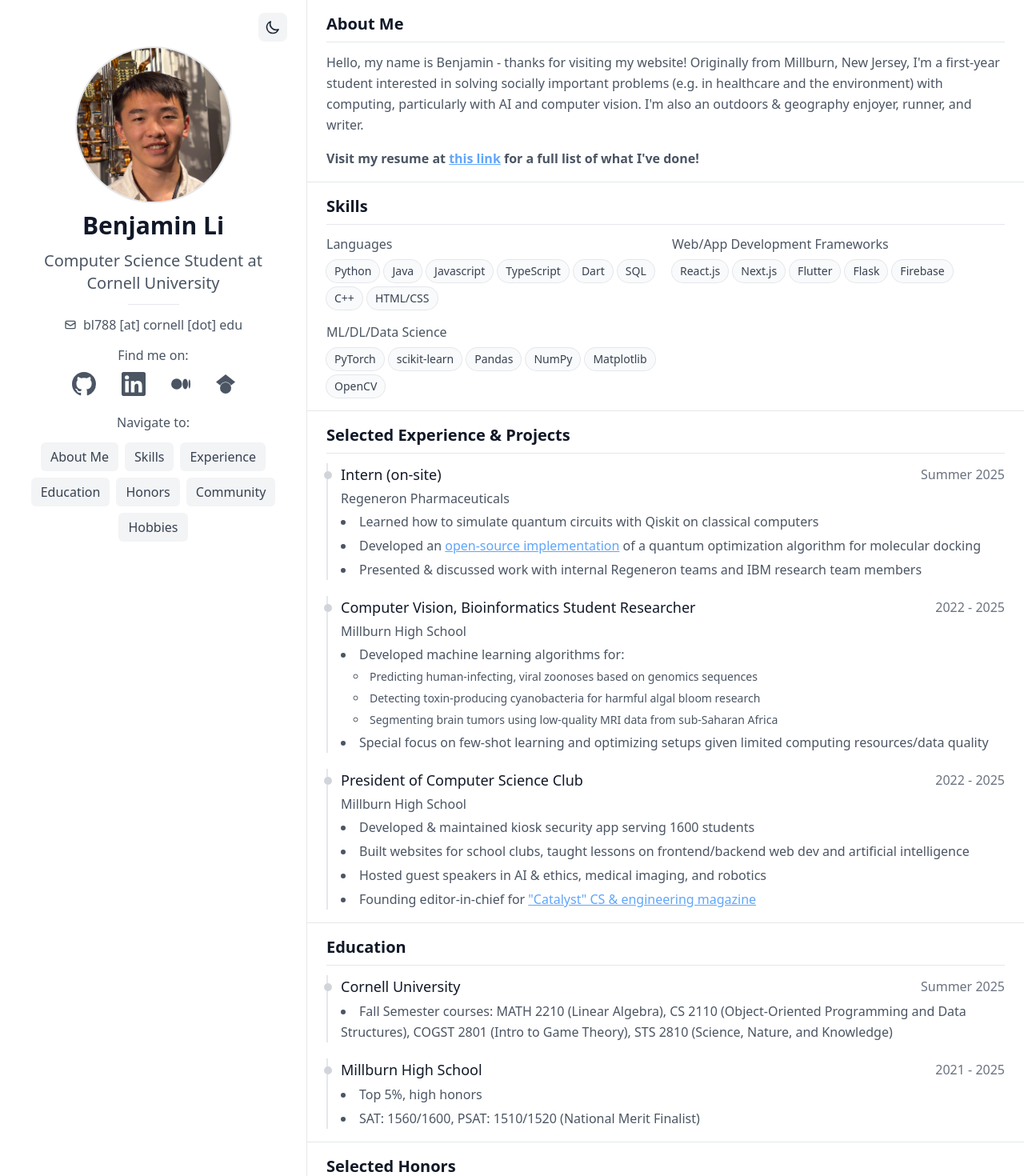
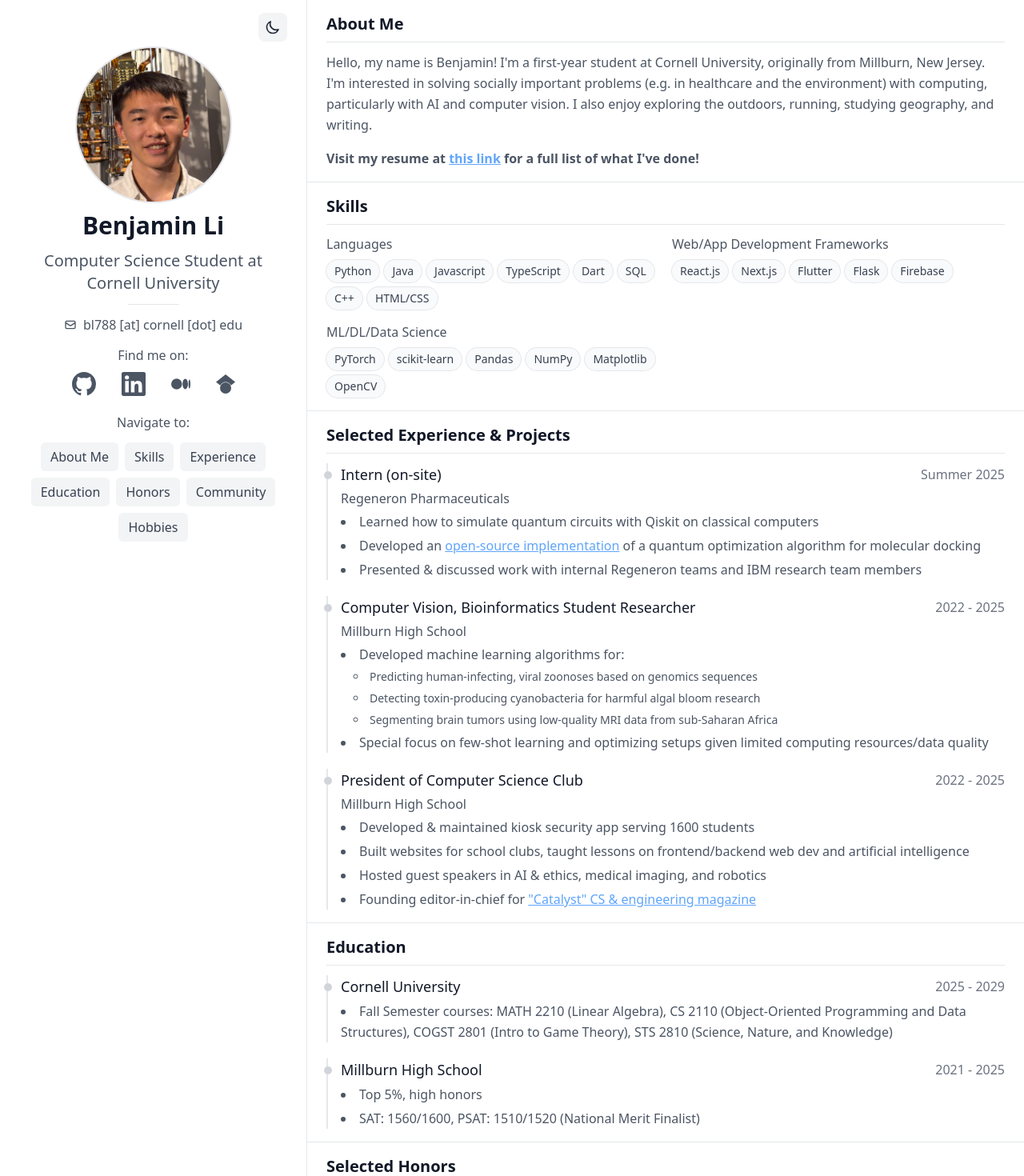
Before and after one commit to 25benjaminli/ben-website, a Next.js app: page / in a window 1280 px wide. Shown: the top 1470 px of the page at 80% size. Built offline with nearby package versions, Linux system fonts and the light colour scheme.

Commit message:
update layout

```diff
--- a/app/components/AboutSection.tsx
+++ b/app/components/AboutSection.tsx
@@ -3,9 +3,9 @@
 		<div className="defaultContainer">
 			<div className="space-y-4">
 				<p>
-					Hello, my name is Benjamin - thanks for visiting my website! Originally from Millburn, New Jersey,
-					I'm a first-year student interested in solving socially important problems (e.g. in healthcare and the environment) with computing, particularly with AI and computer vision.
-					I'm also an outdoors & geography enjoyer, runner, and writer.
+					Hello, my name is Benjamin! I'm a first-year student at Cornell University, originally from Millburn, New Jersey.
+					I'm interested in solving socially important problems (e.g. in healthcare and the environment) with computing, particularly with AI and computer vision.
+					I also enjoy exploring the outdoors, running, studying geography, and writing.
 				</p>
                 {/* bold the text */}
 
--- a/app/components/EducationSection.tsx
+++ b/app/components/EducationSection.tsx
@@ -5,7 +5,7 @@
 		{
 			role: 'Cornell University',
 			org: '',
-			period: 'Summer 2025',
+			period: '2025 - 2029',
 			highlights: (
 				<ul>
 					<li>Fall Semester courses: MATH 2210 (Linear Algebra), CS 2110 (Object-Oriented Programming and Data Structures), COGST 2801 (Intro to Game Theory), STS 2810 (Science, Nature, and Knowledge)</li>
--- a/app/components/HobbiesSection.tsx
+++ b/app/components/HobbiesSection.tsx
@@ -28,7 +28,7 @@
 
                     <figure className="text-center">
 						<Image src="/rainier.png" alt="Photo 2" width={400} height={400} className="object-cover rounded-lg shadow-md" />
-						<figcaption className="text-sm text-gray-500 dark:text-gray-400 mt-2 max-w-[400px]">10+ mile hiking trip, reaching 8000 ft elevation near Mount Rainier, WA</figcaption>
+						<figcaption className="text-sm text-gray-500 dark:text-gray-400 mt-2 max-w-[400px]">Reaching 8000 ft elevation near Mount Rainier, WA!</figcaption>
 					</figure>
 
                     <figure className="text-center">
--- a/app/layout.tsx
+++ b/app/layout.tsx
@@ -14,11 +14,14 @@
 });
 
 export const metadata: Metadata = {
-	title: 'Benjamin Li\'s Website',
-	description:
-		'Welcome to my website!',
+	title: 'Benjamin Li',
+	description: "I'm a student at Cornell University, originally from Millburn, New Jersey, interested in \
+	leveraging artificial intelligence and computer vision to solve socially important problems \
+	(e.g. in healthcare and the environment)",
 	keywords: [
+		'Computer Science',
 		'Software Developer',
+		'Research',
 		'JavaScript',
 		'TypeScript',
 		'React',
@@ -29,22 +32,21 @@
 		'Machine Learning',
 		'Deep Learning',
 		'AI',
-		'Millburn',
-		'New Jersey'
+		'Cornell'
 	],
 	authors: [{ name: 'Benjamin Li' }],
 	creator: 'Benjamin Li',
 	openGraph: {
 		title: 'Benjamin Li - Developer Website',
 		description: 'Passionate about AI/ML for practical applications',
-		url: 'https://your-domain.com',
-		siteName: 'Benjamin Li\'s Website',
+		url: 'https://benjaminli.net',
+		siteName: 'Benjamin Li',
 		images: [
 			{
 				url: '/portrait.jpg',
 				width: 1200,
 				height: 630,
-				alt: 'Benjamin Li\'s Website',
+				alt: 'Benjamin Li',
 			},
 		],
 		locale: 'en_US',
```
